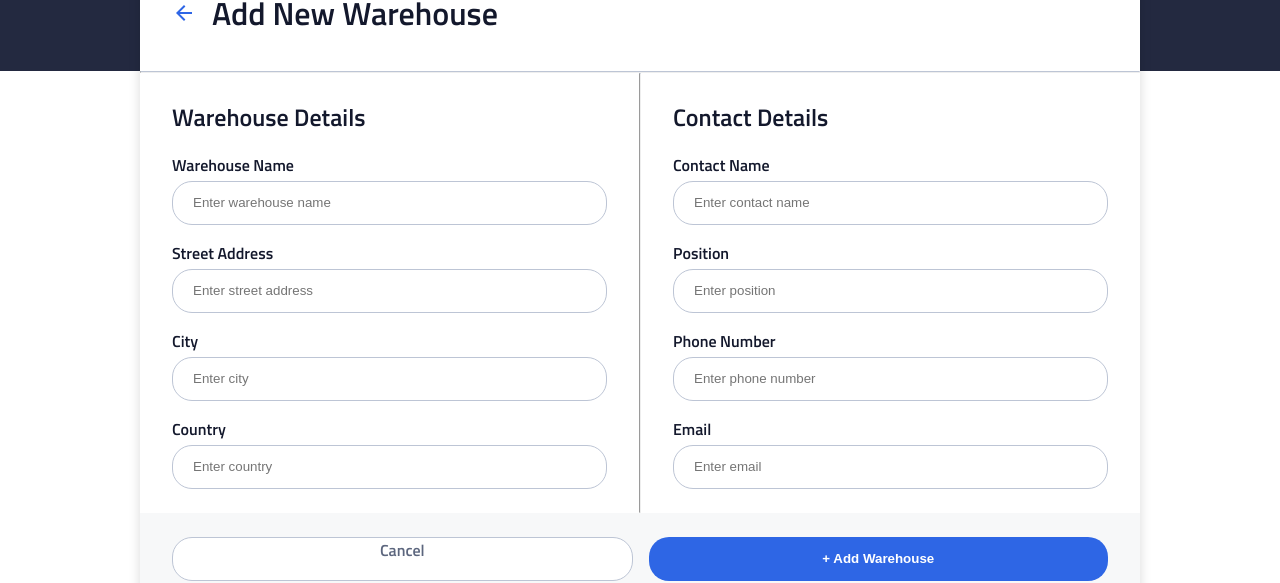
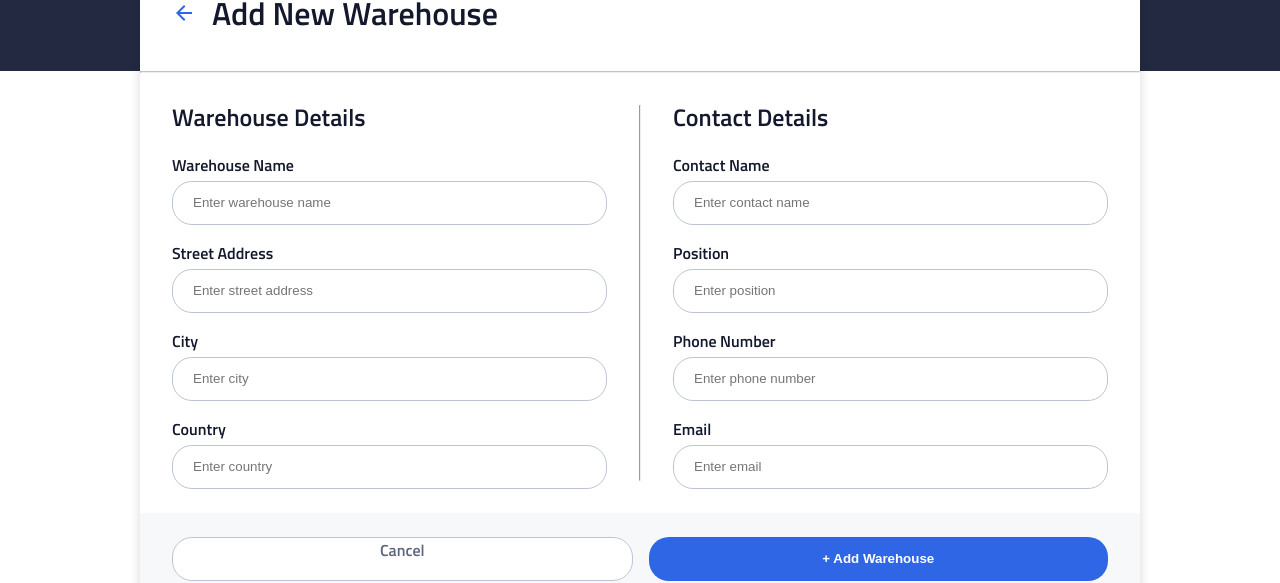
Before and after one commit to betty-alemayehu/InStock, a React (Vite) app: page /warehouses/add in a window 1280 px wide. Shown: the part 153-736 px from the top of the page. Built offline with nearby package versions, Linux system fonts and the light colour scheme.

Commit message:
completed styling across devices for add warehouse component

```diff
--- a/src/components/WarehouseAddForm/WarehouseAddForm.jsx
+++ b/src/components/WarehouseAddForm/WarehouseAddForm.jsx
@@ -146,7 +146,7 @@ function WarehouseAddForm() {
               ))}
             </section>
 
-            <hr className="form-divider" />
+            <hr className="form-divider form-divider--tablet" />
 
             <section className="contact-details">
               <h2 className="section-title">Contact Details</h2>
--- a/src/components/WarehouseAddForm/WarehouseAddForm.scss
+++ b/src/components/WarehouseAddForm/WarehouseAddForm.scss
@@ -48,7 +48,10 @@ section {
 .form-divider {
   border-top: 0.0625rem solid $Cloud;
   margin: 0;
-  @include tablet {
+  &--tablet {
+    @include tablet {
+      margin: $padding-spacing-base-unit * 4 0;
+    }
   }
 }
 
```
